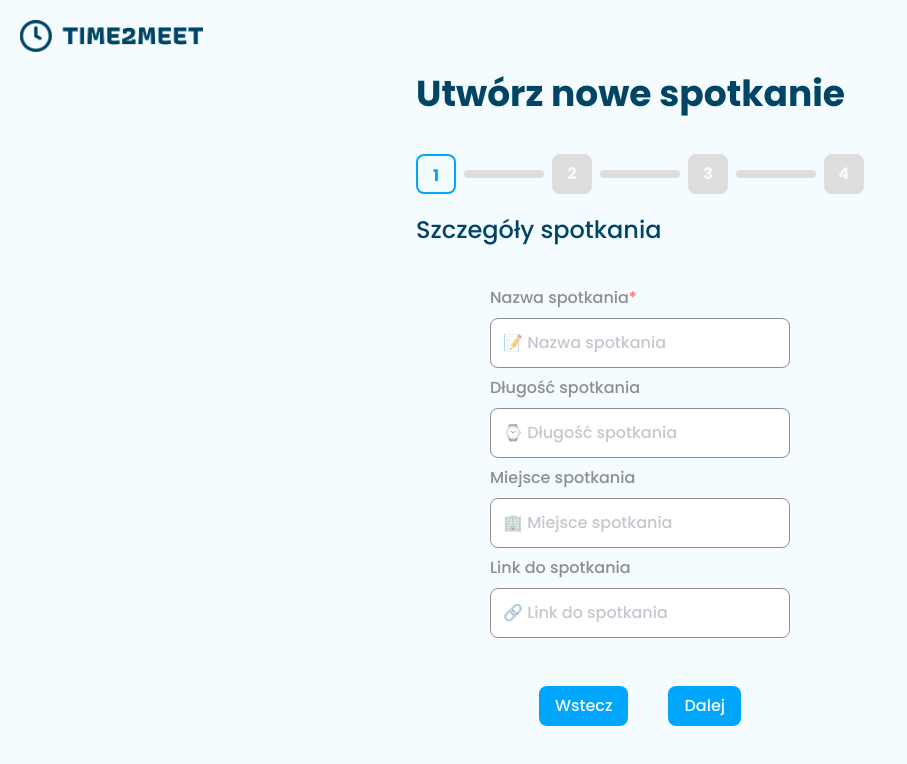
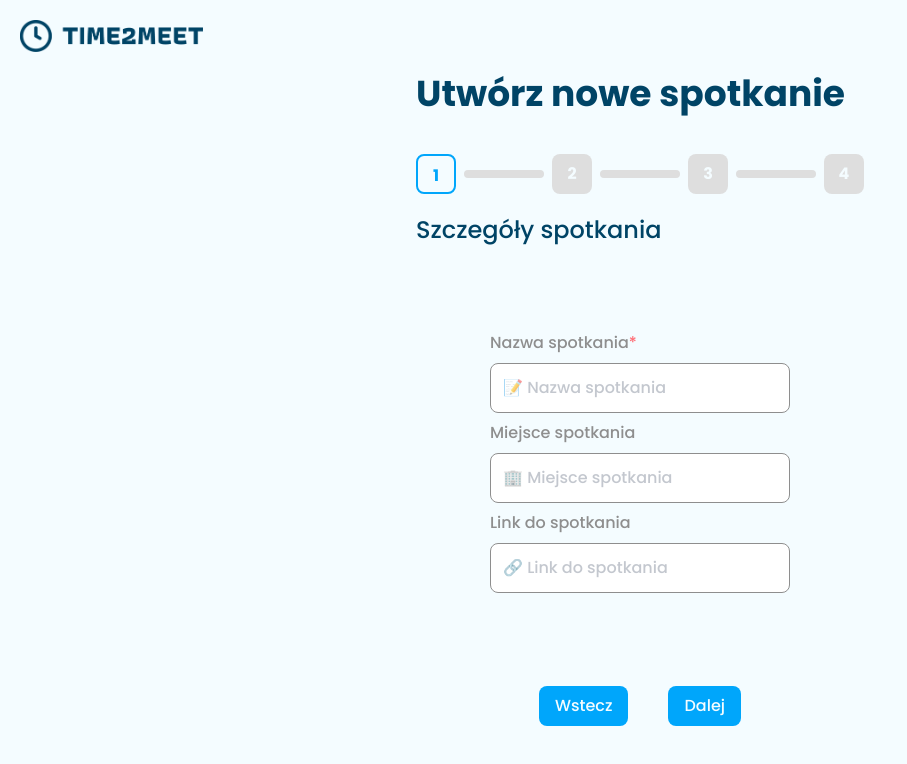
Before and after one commit to kkrukowski/meetifynow, a React (Vite) app in the folder client/: page /meet/new in a window 1280 px wide. Shown: the top 764 px of the page, without its empty margins (0-907 px from the left). Built offline with nearby package versions, Linux system fonts and the light colour scheme.

Commit message:
Add additional info in form

```diff
--- a/client/src/routes/CreateMeeting.tsx
+++ b/client/src/routes/CreateMeeting.tsx
@@ -37,7 +37,6 @@ export default function CreateMeeting() {
   // Name
   const [meetDetails, setMeetDetails] = useState({
     name: "" as string,
-    length: "" as string,
     place: "" as string,
     link: "" as string,
   });
@@ -398,6 +397,8 @@ export default function CreateMeeting() {
       axios
         .post(import.meta.env.VITE_SERVER_URL + "/meet/new", {
           meetName: meetDetails?.name,
+          meetPlace: meetDetails?.place,
+          meetLink: meetDetails?.link,
           dates: dailyTimeRanges,
         })
         .then(function (response) {
@@ -418,6 +419,9 @@ export default function CreateMeeting() {
       .required("Nazwa spotkania jest wymagana.")
       .min(4, "Nazwa spotkania musi mieć co najmniej 4 znaki.")
       .max(50, "Nazwa spotkania może mieć maksymalnie 50 znaków."),
+    meeting__place: yup
+      .string()
+      .max(100, "Miejsce spotkania może mieć maksymalnie 100 znaków."),
   });
 
   type Inputs = {
@@ -432,7 +436,10 @@ export default function CreateMeeting() {
   } = useForm({ resolver: yupResolver(formSchema) });
 
   const stepsInfo = [
-    { title: "Szczegóły spotkania", fields: ["meeting__name"] },
+    {
+      title: "Szczegóły spotkania",
+      fields: ["meeting__name", "meeting__place"],
+    },
     {
       title: "Wybierz daty spotkania",
     },
@@ -512,25 +519,12 @@ export default function CreateMeeting() {
                 required={true}
               />
               <Input
-                label="Długość spotkania"
-                type="text"
-                id="meeting__length"
-                register={register}
-                placeholder="⌚ Długość spotkania"
-                onChange={(e: {
-                  target: { value: React.SetStateAction<string> };
-                }) =>
-                  setMeetDetails({
-                    ...meetDetails,
-                    length: e.target.value.toString(),
-                  })
-                }
-              />
-              <Input
                 label="Miejsce spotkania"
                 type="text"
                 id="meeting__place"
                 register={register}
+                errorText={errors.meeting__place?.message?.toString()}
+                error={errors.meeting__place ? true : false}
                 placeholder="🏢 Miejsce spotkania"
                 onChange={(e: {
                   target: { value: React.SetStateAction<string> };
```
Also changed, not shown: 2 other files (tests, documents, lock files or other folders).
